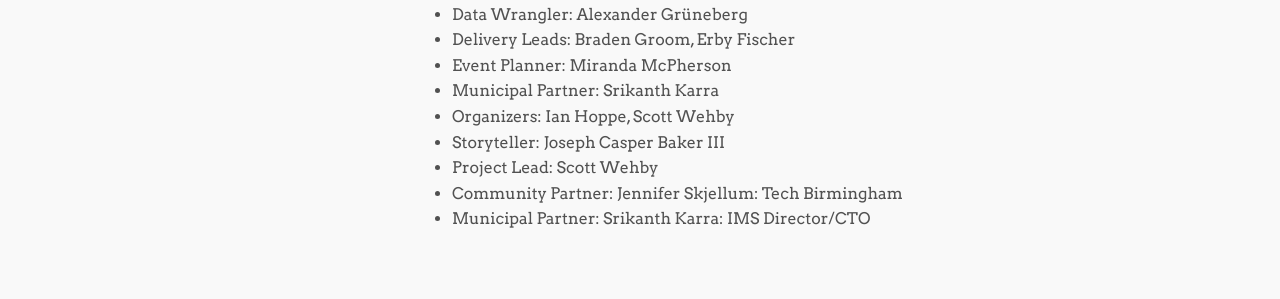
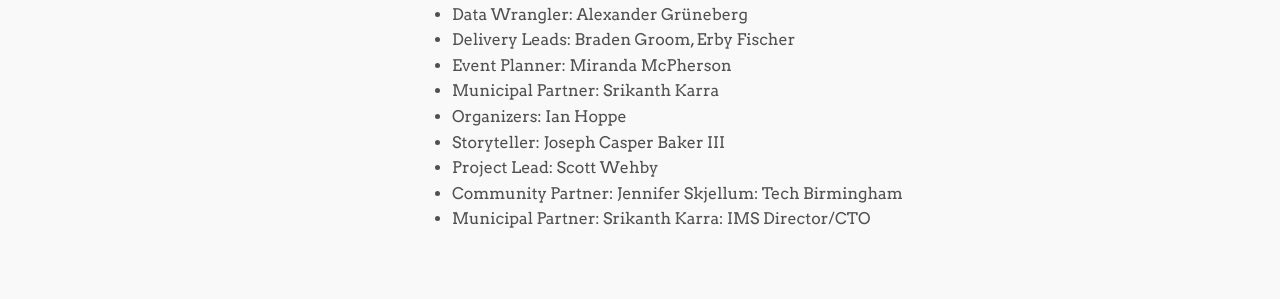
Before and after one commit to codeforbirmingham/codeforbirmingham.github.io, a Jekyll site: the page built from index.md, in a window 1280 px wide and 900 px high, scrolled down 1539 px. Shown: the part 413-712 px from the top of the window. Built offline with Jekyll 4.4.1, drawn with Linux system fonts in a browser that asks for light colours.

Commit message:
Remove duplicated Scott.

```diff
--- a/index.md
+++ b/index.md
@@ -40,7 +40,7 @@
 - Delivery Leads: Braden Groom, Erby Fischer
 - Event Planner: Miranda McPherson
 - Municipal Partner: Srikanth Karra
-- Organizers: Ian Hoppe, Scott Wehby
+- Organizers: Ian Hoppe
 - Storyteller: Joseph Casper Baker III
 - Project Lead: Scott Wehby
 - Community Partner: Jennifer Skjellum: Tech Birmingham
```
